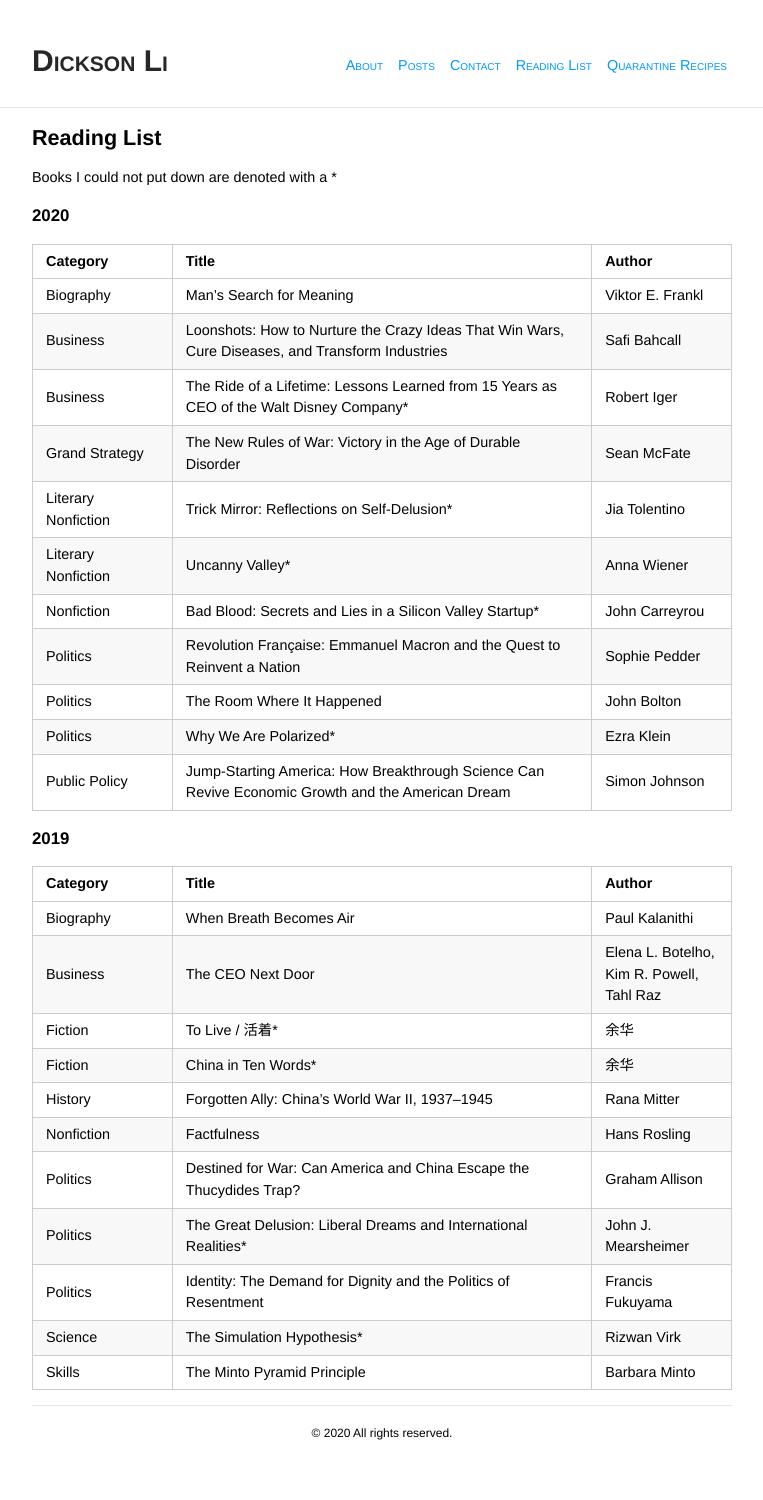
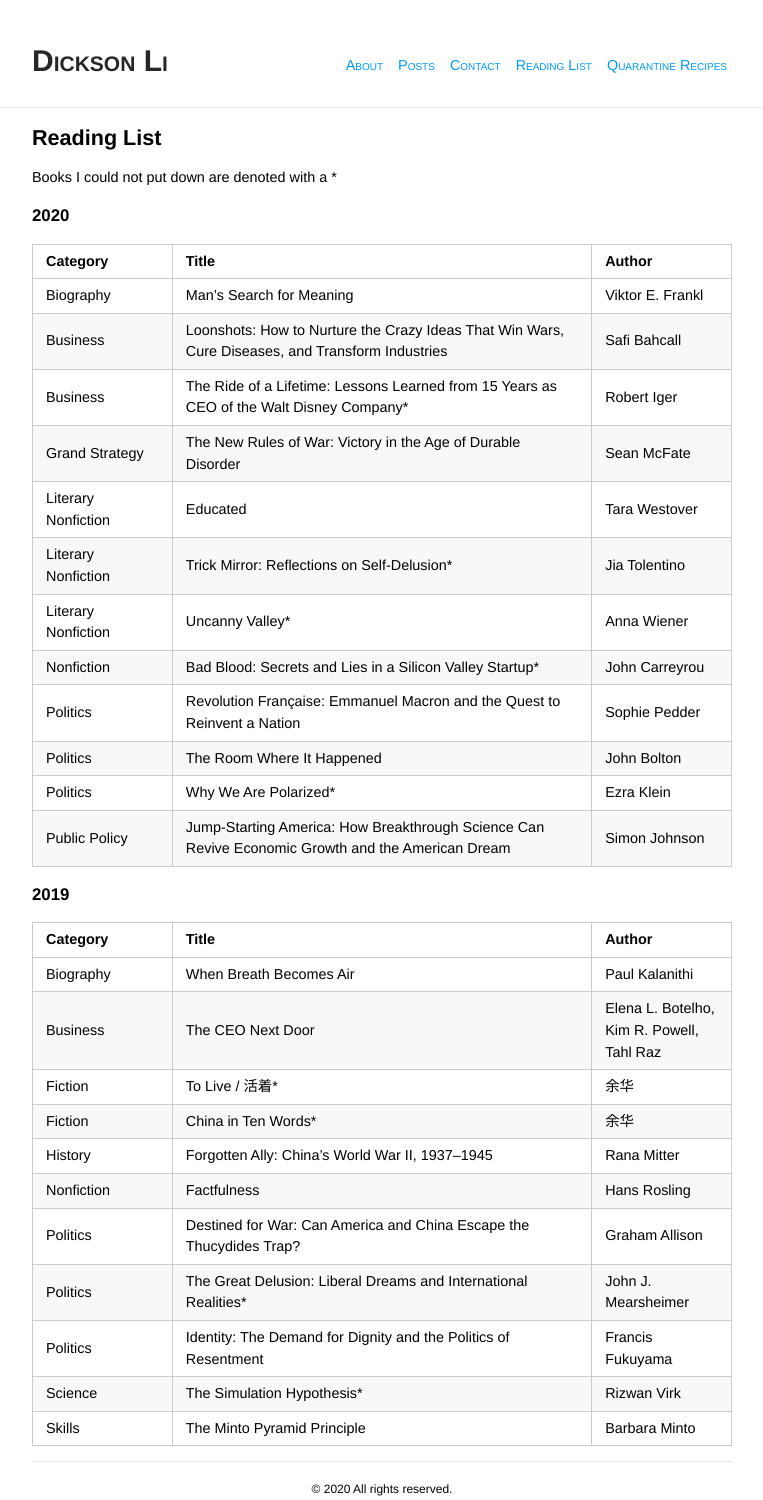
Before and after one commit to nicksolid/nicksolid.github.io, a Jekyll site: the page built from reading_list.md, in a window 1280 px wide. Shown: the whole page, without its empty margins (258-1021 px from the left). Built offline with Jekyll 4.4.1, drawn with Linux system fonts in a browser that asks for light colours; some web fonts are replaced; before the commit the page ends 1444 px from its top, so only the background shows below that.

Commit message:
Update reading_list.md

```diff
--- a/reading_list.md
+++ b/reading_list.md
@@ -16,6 +16,7 @@ Biography | Man's Search for Meaning | Viktor E. Frankl
 Business | Loonshots: How to Nurture the Crazy Ideas That Win Wars, Cure Diseases, and Transform Industries | Safi Bahcall
 Business | The Ride of a Lifetime: Lessons Learned from 15 Years as CEO of the Walt Disney Company* | Robert Iger
 Grand Strategy | The New Rules of War: Victory in the Age of Durable Disorder | Sean McFate
+Literary Nonfiction | Educated | Tara Westover
 Literary Nonfiction | Trick Mirror: Reflections on Self-Delusion* | Jia Tolentino
 Literary Nonfiction | Uncanny Valley* | Anna Wiener
 Nonfiction | Bad Blood: Secrets and Lies in a Silicon Valley Startup* | John Carreyrou
```
